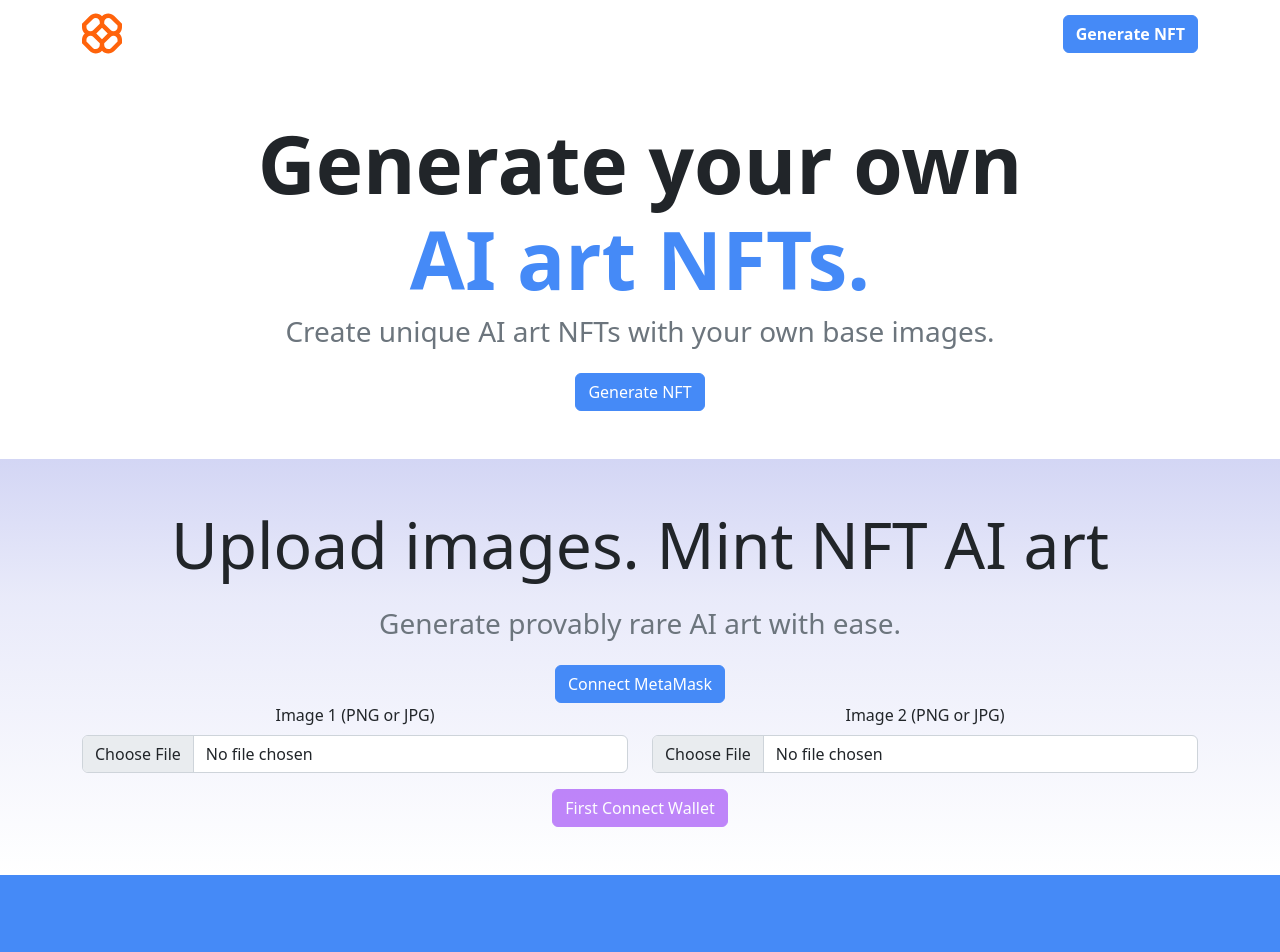
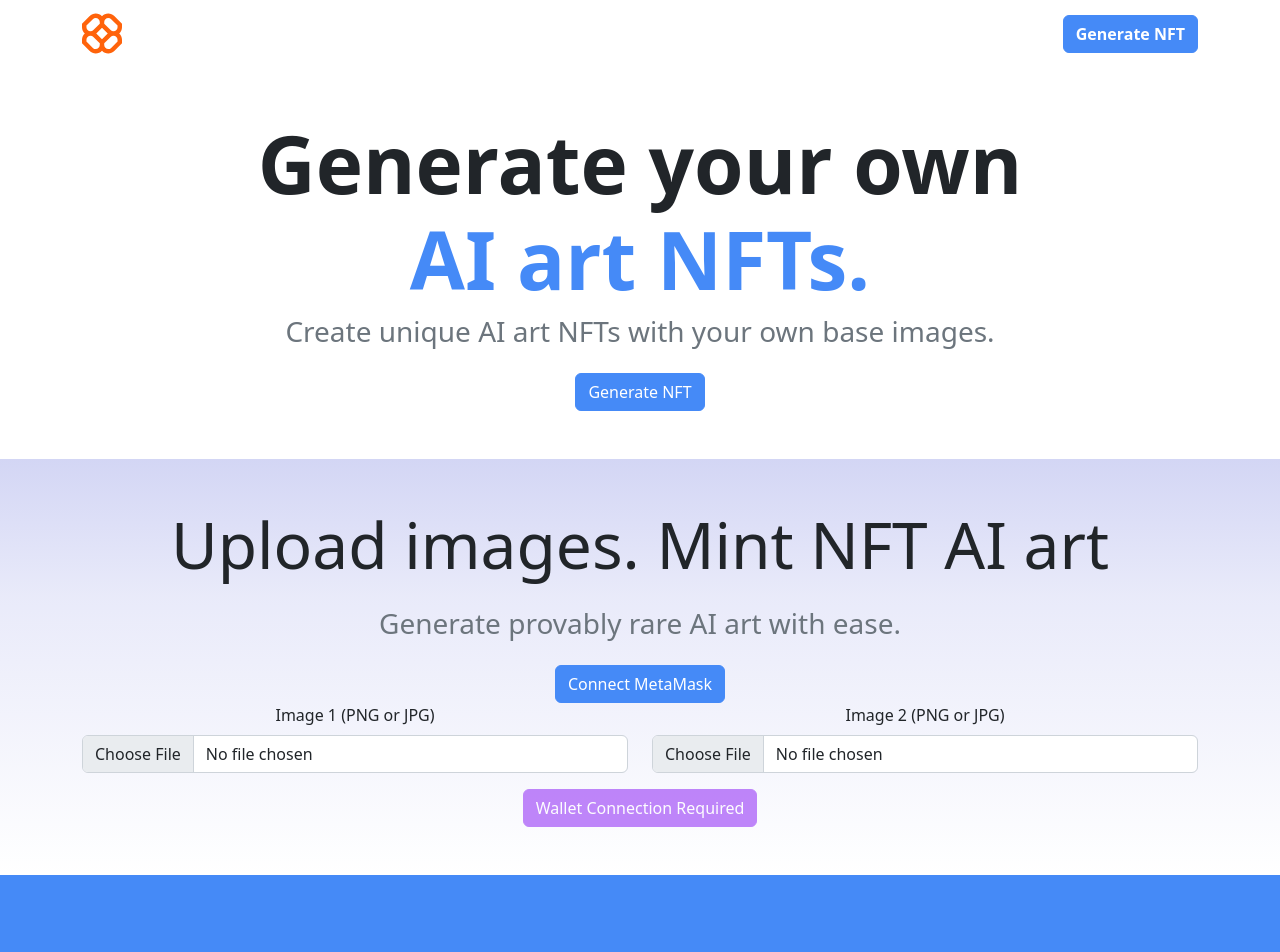
Before and after one commit to akhilpotla/llm-image-blender, a React (Create React App) app in the folder client/: page / in a window 1280 px wide. Shown: the top 952 px of the page. Built offline with nearby package versions, Linux system fonts and the light colour scheme.

Commit message:
Wordsmithing

```diff
--- a/client/src/components/SecondLandingTile.js
+++ b/client/src/components/SecondLandingTile.js
@@ -113,7 +113,7 @@ const SecondLandingTile = () => {
             type="submit"
             disabled={account == null || awaitingResponse}
           >
-            {account == null ? `First Connect Wallet` : `Submit`}
+            {account == null ? `Wallet Connection Required` : `Submit`}
           </Button>
         </Form>
       </Container>
```
